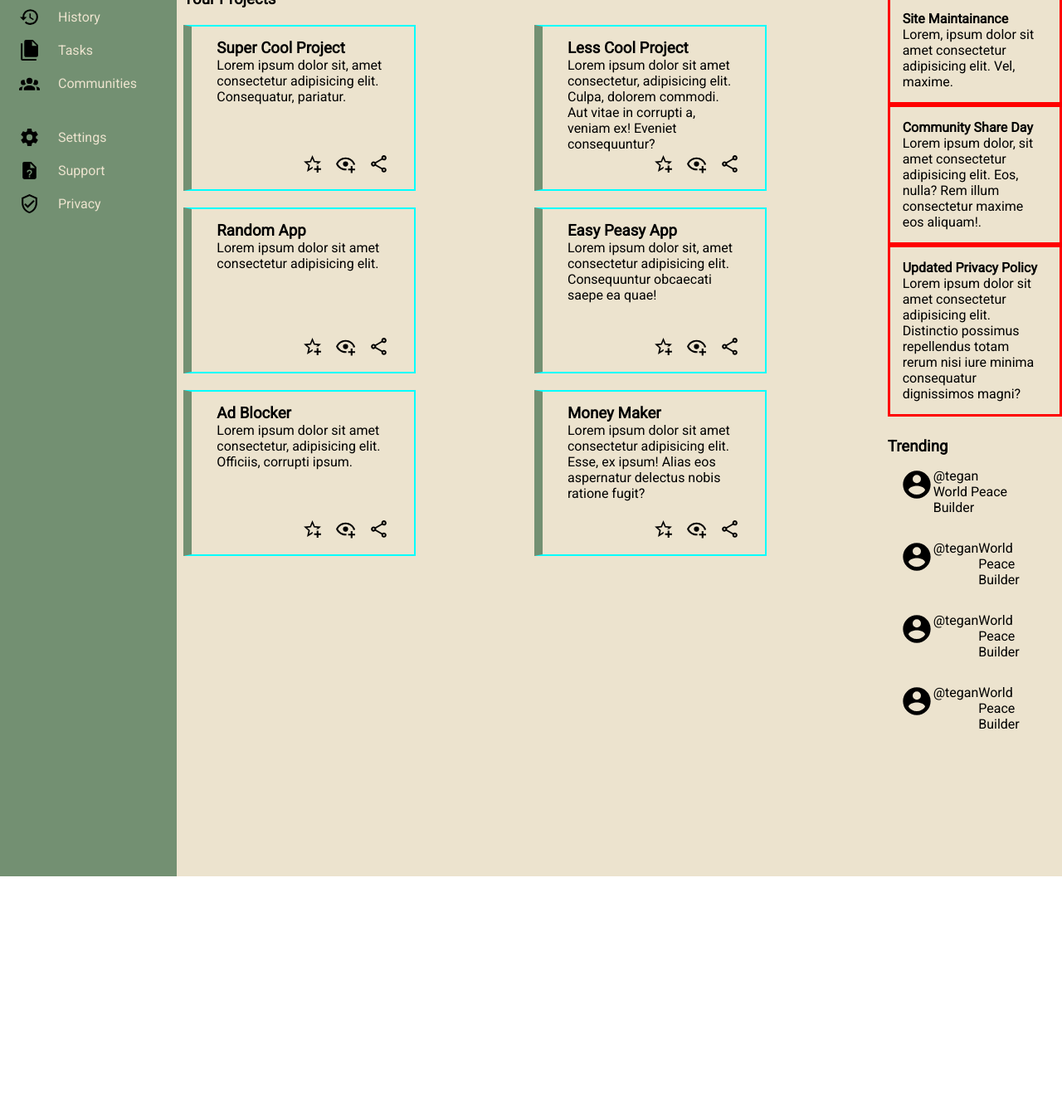
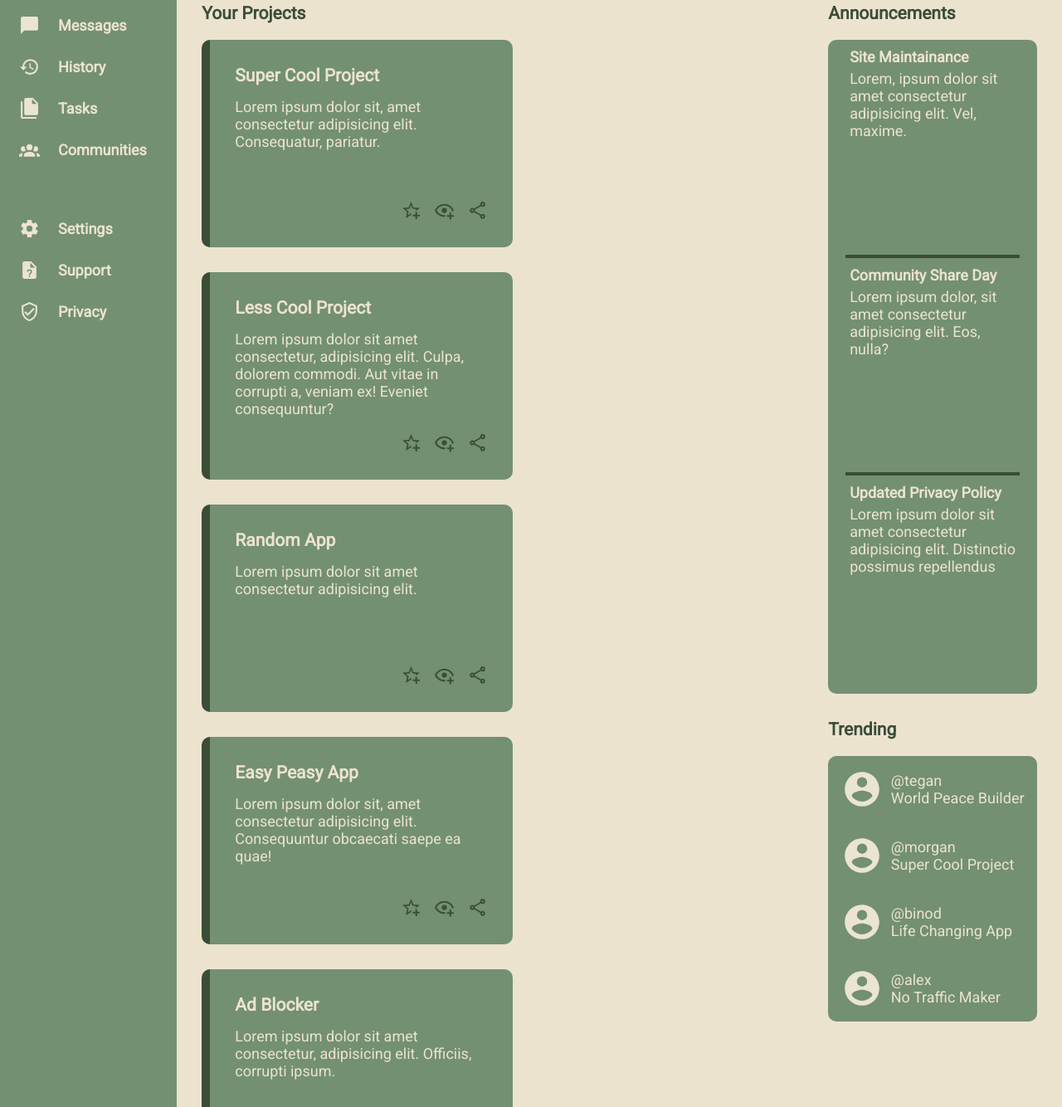
Before and after one commit to Abusadat18/Admin-Dashboard, a plain HTML site: page index.html in a window 1280 px wide. Shown: the part 207-1541 px from the top of the page at 83% size. Before the commit the page ends 1263 px from the top, so only its background shows below. Drawn offline with Linux system fonts and the light colour scheme.

Commit message:
Completed Project

```diff
--- a/index.html
+++ b/index.html
@@ -8,14 +8,15 @@
   </head>
   <body>
     <div class="container">
+      <div class="top-container">
         <div class="nav">
           <div class="nav-subgrid1">
             <label for="searchBar"
               ><img
                 src="./icons/magnify.svg"
                 alt="search icon"
-              width="25"
-              height="25"
+                width="30"
+                height="30"
             /></label>
             <input type="search" name="searchBar" id="searchBar" />
           </div>
@@ -54,6 +55,8 @@
             <button type="button">Share</button>
           </div>
         </div>
+      </div>
+
       <div class="aside-left">
         <div class="aside-left-grid1">
           <img
@@ -129,11 +132,13 @@
           </div>
           <div class="all-cards-ctn">
             <div class="project-card-ctn">
+              <div class="card-text">
                 <h3>Super Cool Project</h3>
                 <p>
                   Lorem ipsum dolor sit, amet consectetur adipisicing elit.
                   Consequatur, pariatur.
                 </p>
+              </div>
               <div class="card-options">
                 <img
                   src="./icons/star-plus-outline.svg"
@@ -156,12 +161,14 @@
               </div>
             </div>
             <div class="project-card-ctn">
+              <div class="card-text">
                 <h3>Less Cool Project</h3>
                 <p>
-                Lorem ipsum dolor sit amet consectetur, adipisicing elit. Culpa,
-                dolorem commodi. Aut vitae in corrupti a, veniam ex! Eveniet
-                consequuntur?
+                  Lorem ipsum dolor sit amet consectetur, adipisicing elit.
+                  Culpa, dolorem commodi. Aut vitae in corrupti a, veniam ex!
+                  Eveniet consequuntur?
                 </p>
+              </div>
               <div class="card-options">
                 <img
                   src="./icons/star-plus-outline.svg"
@@ -184,8 +191,10 @@
               </div>
             </div>
             <div class="project-card-ctn">
+              <div class="card-text">
                 <h3>Random App</h3>
                 <p>Lorem ipsum dolor sit amet consectetur adipisicing elit.</p>
+              </div>
               <div class="card-options">
                 <img
                   src="./icons/star-plus-outline.svg"
@@ -208,11 +217,13 @@
               </div>
             </div>
             <div class="project-card-ctn">
+              <div class="card-text">
                 <h3>Easy Peasy App</h3>
                 <p>
                   Lorem ipsum dolor sit, amet consectetur adipisicing elit.
                   Consequuntur obcaecati saepe ea quae!
                 </p>
+              </div>
               <div class="card-options">
                 <img
                   src="./icons/star-plus-outline.svg"
@@ -235,11 +246,13 @@
               </div>
             </div>
             <div class="project-card-ctn">
+              <div class="card-text">
                 <h3>Ad Blocker</h3>
                 <p>
                   Lorem ipsum dolor sit amet consectetur, adipisicing elit.
                   Officiis, corrupti ipsum.
                 </p>
+              </div>
               <div class="card-options">
                 <img
                   src="./icons/star-plus-outline.svg"
@@ -262,11 +275,13 @@
               </div>
             </div>
             <div class="project-card-ctn">
+              <div class="card-text">
                 <h3>Money Maker</h3>
                 <p>
                   Lorem ipsum dolor sit amet consectetur adipisicing elit. Esse,
                   ex ipsum! Alias eos aspernatur delectus nobis ratione fugit?
                 </p>
+              </div>
               <div class="card-options">
                 <img
                   src="./icons/star-plus-outline.svg"
@@ -305,15 +320,14 @@
                 <h4>Community Share Day</h4>
                 <p>
                   Lorem ipsum dolor, sit amet consectetur adipisicing elit. Eos,
-                  nulla? Rem illum consectetur maxime eos aliquam!.
+                  nulla?
                 </p>
               </div>
               <div class="announcement-text-cnt">
                 <h4>Updated Privacy Policy</h4>
                 <p>
                   Lorem ipsum dolor sit amet consectetur adipisicing elit.
-                  Distinctio possimus repellendus totam rerum nisi iure minima
-                  consequatur dignissimos magni?
+                  Distinctio possimus repellendus
                 </p>
               </div>
             </div>
@@ -325,8 +339,8 @@
                 <img
                   src="./icons/account-circle.svg"
                   alt=""
-                  width="40"
-                  height="40"
+                  width="50"
+                  height="50"
                 />
                 <div class="trending-text">
                   <p>@tegan</p>
@@ -337,31 +351,37 @@
                 <img
                   src="./icons/account-circle.svg"
                   alt=""
-                  width="40"
-                  height="40"
+                  width="50"
+                  height="50"
                 />
-                <p>@tegan</p>
-                <p>World Peace Builder</p>
+                <div class="trending-text">
+                  <p>@morgan</p>
+                  <p>Super Cool Project</p>
+                </div>
               </div>
               <div class="trending-info-ctn">
                 <img
                   src="./icons/account-circle.svg"
                   alt=""
-                  width="40"
-                  height="40"
+                  width="50"
+                  height="50"
                 />
-                <p>@tegan</p>
-                <p>World Peace Builder</p>
+                <div class="trending-text">
+                  <p>@binod</p>
+                  <p>Life Changing App</p>
+                </div>
               </div>
               <div class="trending-info-ctn">
                 <img
                   src="./icons/account-circle.svg"
                   alt=""
-                  width="40"
-                  height="40"
+                  width="50"
+                  height="50"
                 />
-                <p>@tegan</p>
-                <p>World Peace Builder</p>
+                <div class="trending-text">
+                  <p>@alex</p>
+                  <p>No Traffic Maker</p>
+                </div>
               </div>
             </div>
           </div>
--- a/style.css
+++ b/style.css
@@ -10,26 +10,35 @@
 
 :root {
   --PADDING-LEFT: 30px;
+  --BORDER: 10px;
 }
 
 /* ************* */
 
 body {
   font-family: "Roboto", sans-serif;
-  font-size: 16px;
+  font-size: 18px;
 }
 
 .container {
   height: 100vh;
   display: grid;
   grid-template-columns: 1fr 5fr;
-  grid-template-rows: 100px 80px 1fr;
+  grid-template-rows: 180px 1fr;
 }
 
 /* Navigation Section start */
 
+.top-container {
+  grid-area: 1/2/2/3;
+  display: grid;
+  grid-template-rows: 1fr 1fr;
+  box-shadow: 0 1px 5px #739072;
+  z-index: 10;
+  color: #3a4d39;
+}
+
 .nav {
-  grid-area: 1/2/2/3;
   display: grid;
   grid-template-columns: 2fr 1fr;
 }
@@ -65,7 +74,6 @@ input[type="search"] {
 /* Header Section Starts */
 
 .header {
-  grid-area: 2/2/3/3;
   display: grid;
   grid-template-columns: repeat(2, 1fr);
   align-items: center;
@@ -95,8 +103,10 @@ input[type="search"] {
   font-size: inherit;
   padding: 10px 35px;
   border-radius: 20px;
-  background-color: #739072;
-  color: #ece3ce;
+  background-color: #ece3ce;
+  color: inherit;
+  font-weight: bold;
+  border: 2px solid #3a4d39;
 }
 
 /* Header Section Ends */
@@ -104,14 +114,27 @@ input[type="search"] {
 /* Aside Left Section Starts */
 
 .aside-left {
-  grid-area: 1/1/4/2;
+  grid-area: 1/1/3/2;
   padding-left: 15px;
   padding-top: 15px;
   display: grid;
   grid-template-rows: repeat(3, max-content);
-  gap: 40px;
+  gap: 70px;
   background-color: #739072;
   color: #ece3ce;
+  font-weight: bold;
+}
+
+.aside-left img,
+.aside-right img {
+  filter: invert(97%) sepia(1%) saturate(2711%) hue-rotate(356deg)
+    brightness(97%) contrast(90%);
+}
+
+.top-container img,
+.project-ctn img {
+  filter: invert(26%) sepia(15%) saturate(893%) hue-rotate(69deg)
+    brightness(88%) contrast(82%);
 }
 
 .aside-left-grid1,
@@ -119,7 +142,8 @@ input[type="search"] {
 .aside-left-grid3 {
   display: grid;
   grid-template-columns: 40px max-content;
-  gap: 15px;
+  column-gap: 15px;
+  row-gap: 25px;
   align-items: center;
 }
 
@@ -133,15 +157,16 @@ input[type="search"] {
 /* Project Section Starts */
 
 .project-section {
-  grid-area: 3/2/4/3;
+  grid-area: 2/2/3/3;
   display: grid;
-  grid-template-columns: 4fr 1fr;
-  gap: 15px;
+  grid-template-columns: 3fr 1fr;
   background-color: #ece3ce;
+  padding: 30px;
+  padding-bottom: 0;
+  color: #3a4d39;
 }
 
 .project-ctn {
-  padding: 15px 8px 0;
   display: flex;
   row-gap: 20px;
   flex-direction: column;
@@ -149,18 +174,27 @@ input[type="search"] {
 
 .all-cards-ctn {
   display: grid;
-  grid-template-columns: repeat(auto-fit, minmax(280px, 1fr));
-  gap: 20px;
+  grid-template-columns: repeat(auto-fit, minmax(375px, 1fr));
+  gap: 30px;
 }
 
 .project-card-ctn {
-  width: 280px;
-  height: 200px;
-  padding: 15px 30px;
-  border: 2px solid cyan;
-  border-left: 10px solid #739072;
+  width: 375px;
+  height: 250px;
+  padding: 30px;
+  background-color: #739072;
+  border-left: 10px solid #3a4d39;
+  color: #ece3ce;
   display: grid;
-  grid-template-rows: max-content 70% max-content;
+  border-radius: var(--BORDER);
+  grid-template-rows: 70% max-content;
+  gap: 30px;
+}
+
+.card-text {
+  display: flex;
+  flex-direction: column;
+  row-gap: 15px;
 }
 
 .card-options {
@@ -176,35 +210,56 @@ input[type="search"] {
 .aside-right {
   display: grid;
   grid-template-rows: repeat(2, 1fr);
-  gap: 25px;
+  gap: 30px;
 }
 
 .announcement-ctn {
-  display: flex;
-  flex-direction: column;
+  display: grid;
+  grid-template-rows: max-content 1fr;
+  gap: 20px;
 }
 
 .announcement-subgrid {
   display: grid;
-  grid-template-rows: repeat(3, max-content);
+  grid-template-rows: repeat(3, 1fr);
+  background-color: #739072;
+  color: #ece3ce;
+  justify-content: center;
+  border-radius: var(--BORDER);
+  /* padding: 5px 0; */
 }
 
 .announcement-text-cnt {
-  border: 3px solid red;
-  padding: 15px;
+  border-bottom: 4px solid #3a4d39;
+  width: 210px;
+  padding: 10px 5px;
+  display: flex;
+  flex-direction: column;
+  row-gap: 5px;
+}
+
+.announcement-text-cnt:last-child {
+  border: none;
 }
 
 .trending-ctn {
-  display: flex;
-  flex-direction: column;
+  display: grid;
+  grid-template-rows: max-content max-content;
+  gap: 20px;
 }
 
 .trending-subgrid {
   display: grid;
-  grid-template-rows: repeat(4, max-content);
+  grid-template-rows: repeat(4, 1fr);
+  background-color: #739072;
+  color: #ece3ce;
+  justify-content: center;
+  border-radius: var(--BORDER);
 }
 
 .trending-info-ctn {
   display: flex;
+  column-gap: 10px;
   padding: 15px;
+  align-items: center;
 }
```
Lines whose indentation alone changed are shown as unchanged.
